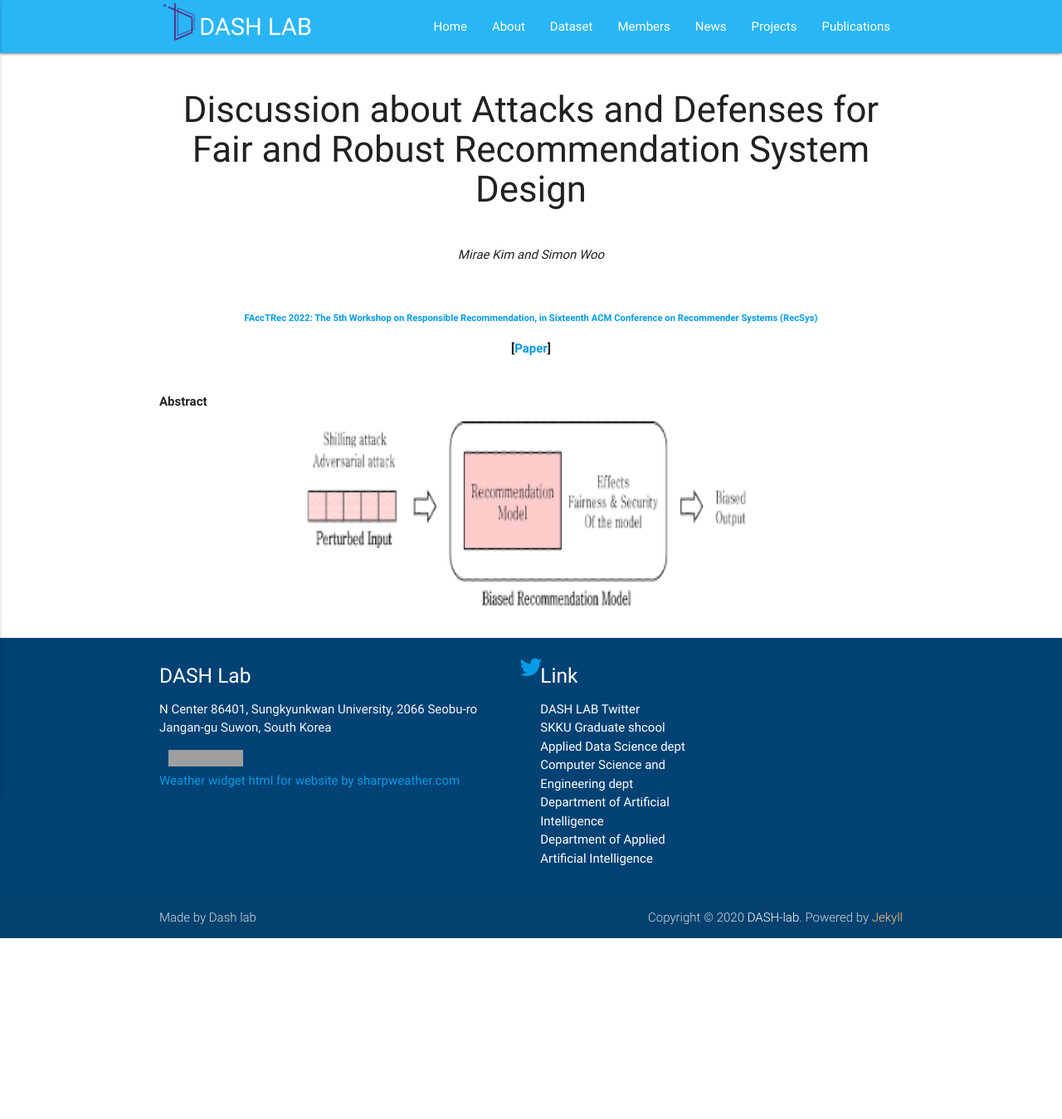
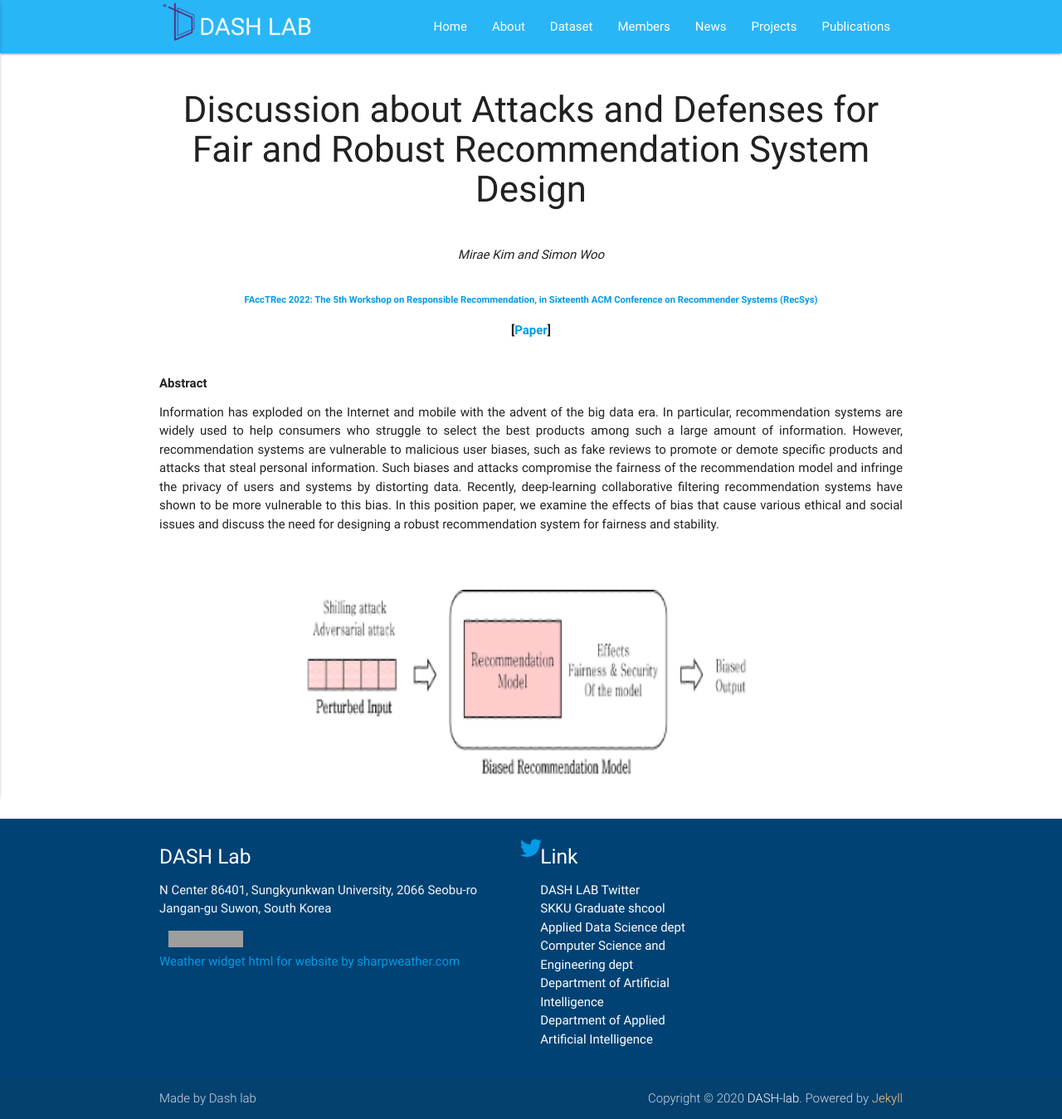
Before and after one commit to Yurim990507/DASH-Lab.github.io, a Jekyll site: the page built from mirae_facctrec.html, in a window 1280 px wide. Shown: the whole page at 83% size. Built offline with Jekyll 4.4.1, drawn with Linux system fonts in a browser that asks for light colours; a script that is not in the unit is left out; before the commit the page ends 1131 px from its top, so only the background shows below that; grey boxes are pictures that could not be loaded.

Commit message:
Update mirae_facctrec.html

```diff
--- a/mirae_facctrec.html
+++ b/mirae_facctrec.html
@@ -5,11 +5,11 @@ permalink: /mirae_facctrec/
 
 
 <h3> <p align=center> Discussion about Attacks and Defenses  for Fair and Robust Recommendation System Design</p></h3>
-<p align=center><em>Mirae Kim and Simon Woo</em></p><br>
-<p align=center > <small> <a><b>FAccTRec 2022: The 5th Workshop on Responsible Recommendation, in Sixteenth ACM Conference on Recommender Systems (RecSys)</b>  </a> </small> </p>
+<p style="margin-top: 4px;margin-bottom: 4px;text-align: center;"><em>Mirae Kim and Simon Woo</em></p><br>
+<p style="margin-top: 4px;margin-bottom: 4px;text-align: center;" > <small> <a><b>FAccTRec 2022: The 5th Workshop on Responsible Recommendation, in Sixteenth ACM Conference on Recommender Systems (RecSys)</b>  </a> </small> </p>
 <p align=center><b>[<a href="https://drive.google.com/file/d/1GCFC0AcXI38fX7tec-s0U1AYIG-A8yOL/view?usp=sharing">Paper</a>]</b></p><br>
 <h6><b>Abstract</b></h6>
-  <p style="text-align: justify;>Information has exploded on the Internet and mobile with the advent of the big data era. In particular, recommendation systems are widely used to help consumers who struggle to select the best products among such a large amount of information. However, recommendation systems are vulnerable to malicious user biases, such as fake reviews to promote or demote specific products and attacks that steal personal information. Such biases and attacks compromise the fairness of the recommendation model and infringe the privacy of users and systems by distorting data. Recently, deep-learning collaborative filtering recommendation systems have shown to be more vulnerable to this bias. In this position paper, we examine the effects of bias that cause various ethical and social issues and discuss the need for designing a robust recommendation system for fairness and stability.</p>
+  <p style="text-align: justify;">Information has exploded on the Internet and mobile with the advent of the big data era. In particular, recommendation systems are widely used to help consumers who struggle to select the best products among such a large amount of information. However, recommendation systems are vulnerable to malicious user biases, such as fake reviews to promote or demote specific products and attacks that steal personal information. Such biases and attacks compromise the fairness of the recommendation model and infringe the privacy of users and systems by distorting data. Recently, deep-learning collaborative filtering recommendation systems have shown to be more vulnerable to this bias. In this position paper, we examine the effects of bias that cause various ethical and social issues and discuss the need for designing a robust recommendation system for fairness and stability.</p>
 <br>
 <table>
   <tr>
```
